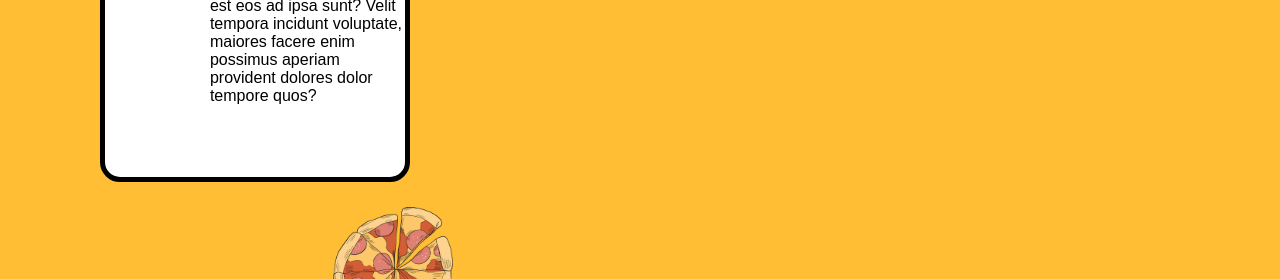
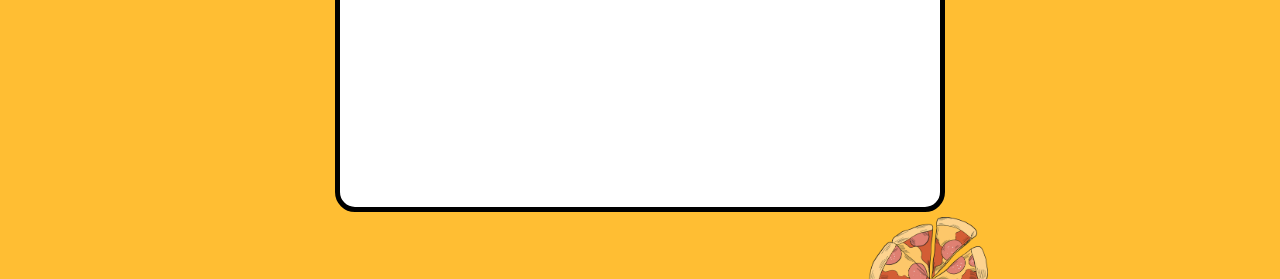
Before and after one commit to PEFLECT/FastFoots, a plain HTML site: page index.html in a window 1280 px wide. Shown: the part 258-537 px from the top of the page. Drawn offline with Linux system fonts and the light colour scheme.

Commit message:
fix style

```diff
--- a/index.css
+++ b/index.css
@@ -36,10 +36,10 @@ div {
 
 .image {
     position: absolute;
-    top: -5rem;
-    right: -3rem;
-    width: 120px;
-    height: 120px;
+    top: -2rem;
+    right: -1rem;
+    width: 80px;
+    height: 80px;
 }
 
 ul {
@@ -84,7 +84,9 @@ ul li:hover {
     background: #fff;
     width: 300px;
     height: 300px;
-    margin: 80px 20px 80px 20px;
+    margin-top: 80px;
+    margin-left: auto;
+    margin-right: auto;
     border: 5px solid;
     box-sizing: center;
     border-radius: 20px;
@@ -127,14 +129,25 @@ ul li:hover {
         display: none;
     }
 
+    .image {
+        position: absolute;
+        top: -5rem;
+        right: -3rem;
+        width: 120px;
+        height: 120px;
+    }
+
     .table-box {
         background: #fff;
-        white: 100px;
-        height: 250px;
-        margin: 100px;
+        width: 600px;
+        height: 300px;
+        margin-top: 80px;
+        margin-left: auto;
+        margin-right: auto;
         border: 5px solid;
         box-sizing: center;
         border-radius: 20px;
         position: relative;
+        display: flex;
     }
 }
```
